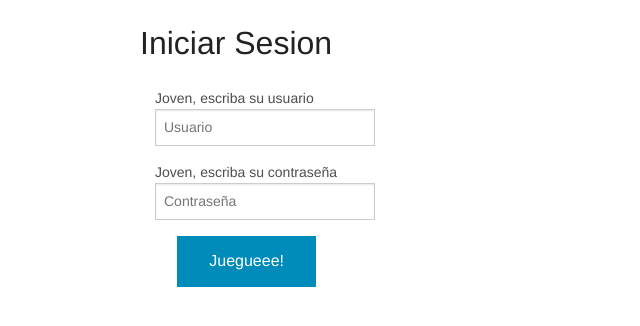
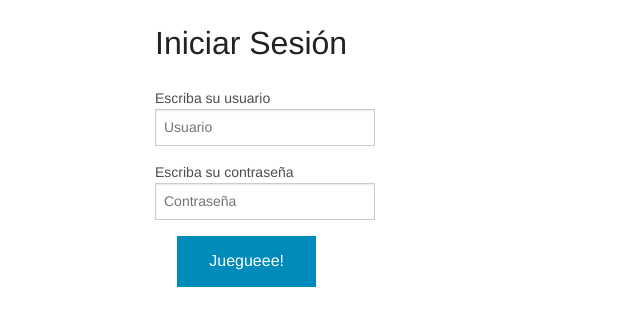
Before and after one commit to carloszc10/Git-Pro, a plain HTML site: page html/index.html in a window 1280 px wide. Shown: the whole page, without its empty margins (0-640 px from the left). Drawn offline with Linux system fonts and the light colour scheme; files whose address does not match are found by name.

Commit message:
Centrado texto

```diff
--- a/html/index.html
+++ b/html/index.html
@@ -16,12 +16,12 @@
 </head>
 <body>
 	<div class="row">
-		<h1>Iniciar Sesion</h1>
 			<div class="small-5 columns large-3 columns">
-      			<label>Joven, escriba su usuario
+			<h1>Iniciar Sesión</h1>
+      			<label>Escriba su usuario
         			<input type="text" placeholder="Usuario" />
       			</label>
-      			<label>Joven, escriba su contraseña
+      			<label>Escriba su contraseña
         			<input type="text" placeholder="Contraseña" />
       			</label>
 					&nbsp;&nbsp;&nbsp;&nbsp;&nbsp;<a role="button" aria-label="submit form" href="www.facebook.com" class="button">Juegueee!</a>
```
